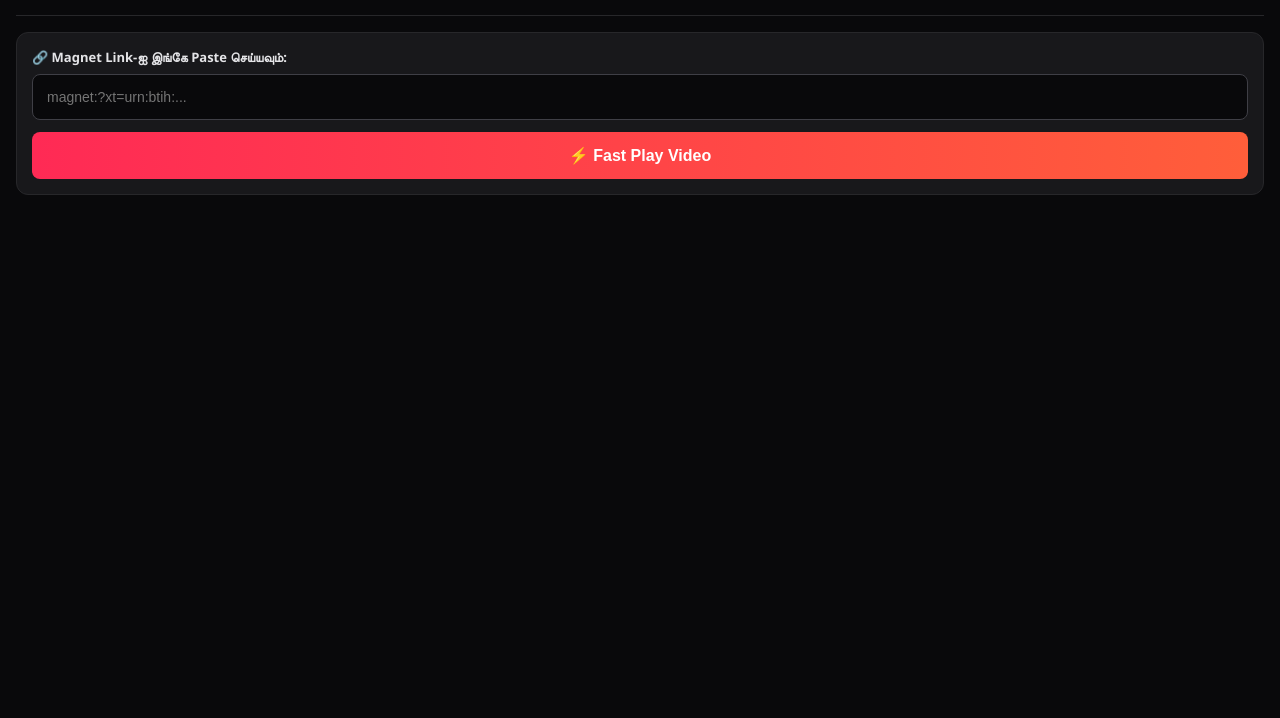
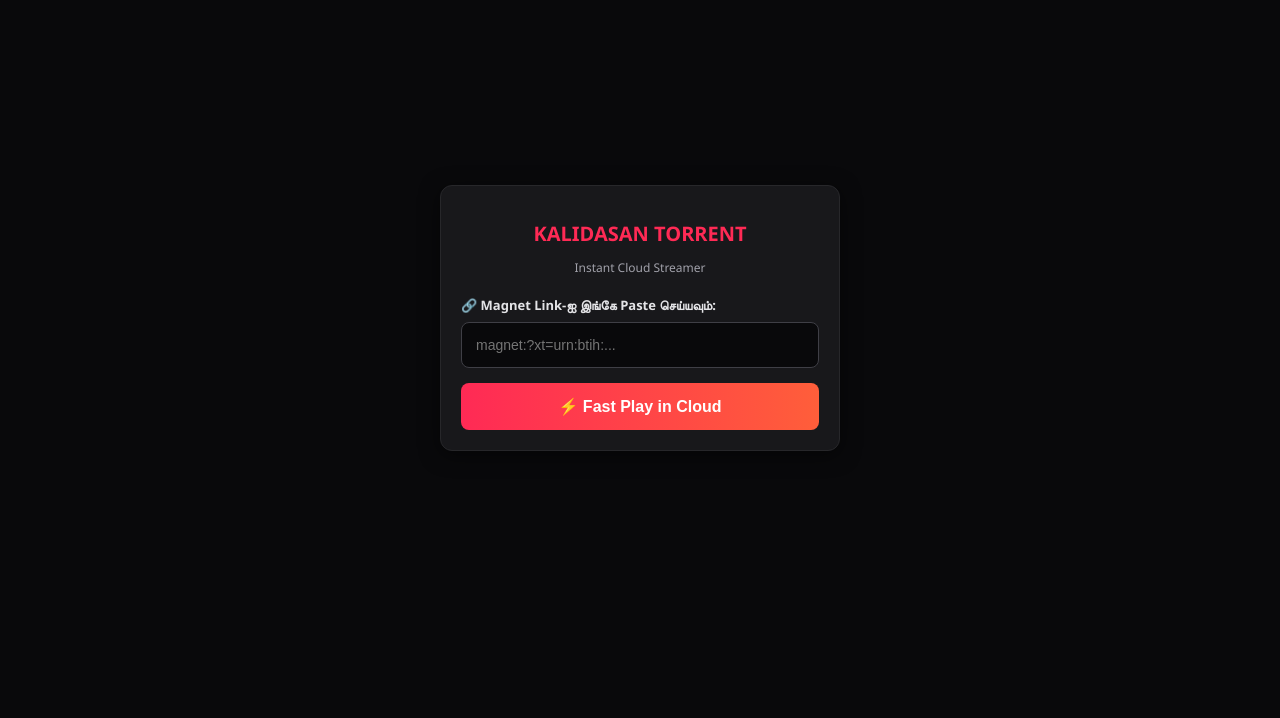
Before and after one commit to DasanDropZz/Dasan-torrent-player, a plain HTML site: page index.html in a window 1280 px wide. Shown: the part 82-800 px from the top of the page. Drawn offline with Linux system fonts and the light colour scheme.

Commit message:
Refactor HTML structure and update styles

```diff
--- a/index.html
+++ b/index.html
@@ -11,31 +11,34 @@
             color: #ffffff;
             font-family: 'Segoe UI', Roboto, Helvetica, Arial, sans-serif;
             margin: 0;
-            padding: 16px;
-        }
-        .header {
-            text-align: center;
-            padding: 12px 0 18px;
-            border-bottom: 1px solid #27272a;
-        }
-        .header h1 {
-            color: #ff2a55;
-            font-size: 22px;
-            margin: 0;
-            letter-spacing: 1px;
-            text-transform: uppercase;
-        }
-        .header p {
-            color: #a1a1aa;
-            font-size: 12px;
-            margin: 4px 0 0;
+            padding: 20px;
+            display: flex;
+            flex-direction: column;
+            align-items: center;
+            justify-content: center;
+            min-height: 100vh;
         }
         .card-box {
             background-color: #18181b;
             border: 1px solid #27272a;
             border-radius: 12px;
-            padding: 15px;
-            margin-top: 16px;
+            padding: 20px;
+            width: 100%;
+            max-width: 400px;
+            box-shadow: 0 4px 20px rgba(0,0,0,0.5);
+        }
+        h1 {
+            color: #ff2a55;
+            font-size: 20px;
+            text-align: center;
+            margin-bottom: 5px;
+            text-transform: uppercase;
+        }
+        p {
+            color: #a1a1aa;
+            font-size: 12px;
+            text-align: center;
+            margin-bottom: 20px;
         }
         .label-title {
             font-size: 13px;
@@ -53,7 +56,7 @@
             color: #fff;
             font-size: 14px;
             outline: none;
-            margin-bottom: 12px;
+            margin-bottom: 15px;
         }
         input[type="text"]:focus {
             border-color: #ff2a55;
@@ -69,72 +72,34 @@
             font-weight: bold;
             cursor: pointer;
         }
-        #player-box {
-            margin-top: 18px;
-            width: 100%;
-            min-height: 350px;
-            background: #000;
-            border-radius: 12px;
-            overflow: hidden;
-            border: 1px solid #27272a;
-            display: none;
+        .btn-play:active {
+            opacity: 0.85;
         }
     </style>
 </head>
 <body>
 
-    <div class="header">
-        <h1>Kalidasan Torrent Play</h1>
-        <p>Cloud Streamer (All Formats Support)</p>
-    </div>
+    <div class="card-box">
+        <h1>Kalidasan Torrent</h1>
+        <p>Instant Cloud Streamer</p>
 
-    <div class="card-box">
         <label class="label-title">🔗 Magnet Link-ஐ இங்கே Paste செய்யவும்:</label>
         <input type="text" id="magnetInput" placeholder="magnet:?xt=urn:btih:...">
-        <button class="btn-play" onclick="streamNow()">⚡ Fast Play Video</button>
-    </div>
 
-    <div id="player-box">
-        <div id="player" class="webtor"></div>
+        <button class="btn-play" onclick="playCloud()">⚡ Fast Play in Cloud</button>
     </div>
 
     <script>
-        function streamNow() {
+        function playCloud() {
             const magnet = document.getElementById('magnetInput').value.trim();
             if (!magnet || !magnet.startsWith('magnet:?')) {
                 alert("தயவுசெய்து சரியான Magnet Link-ஐ உள்ளிடவும்!");
                 return;
             }
 
-            const playerBox = document.getElementById('player-box');
-            const playerDiv = document.getElementById('player');
-
-            playerBox.style.display = 'block';
-            playerDiv.innerHTML = '';
-
-            window.webtor = window.webtor || [];
-            window.webtor.push({
-                id: 'player',
-                magnet: magnet,
-                width: '100%',
-                lang: 'en',
-                features: {
-                    continue: false,
-                    title: true,
-                    subtitles: true,
-                    settings: true,
-                    fullscreen: true,
-                    download: true
-                }
-            });
-
-            if (!document.getElementById('webtor-sdk')) {
-                const script = document.createElement('script');
-                script.id = 'webtor-sdk';
-                script.src = 'https://cdn.jsdelivr.net/npm/@webtor/embed-sdk-js/dist/index.min.js';
-                script.async = true;
-                document.body.appendChild(script);
-            }
+            // Webtor அதிகாரப்பூர்வ கிளவுட் பிளேயருக்கு நேரடியாகத் திருப்புதல் (No Embedding Error)
+            const webtorUrl = `https://webtor.io/#/${encodeURIComponent(magnet)}`;
+            window.location.href = webtorUrl;
         }
     </script>
 
```
